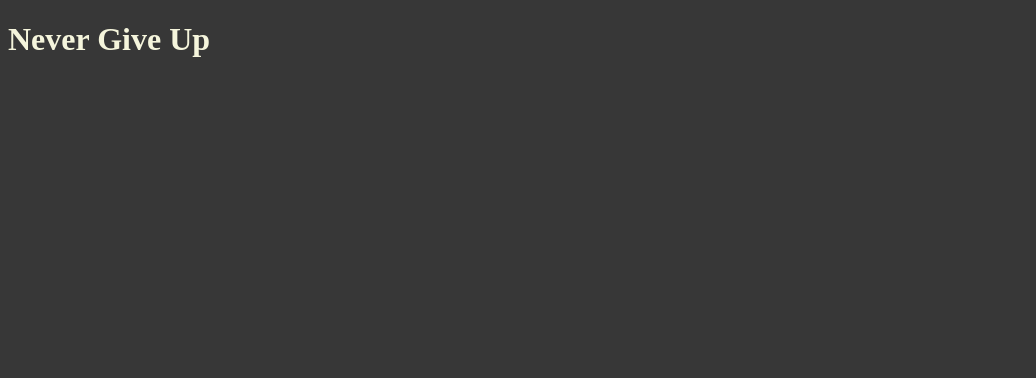
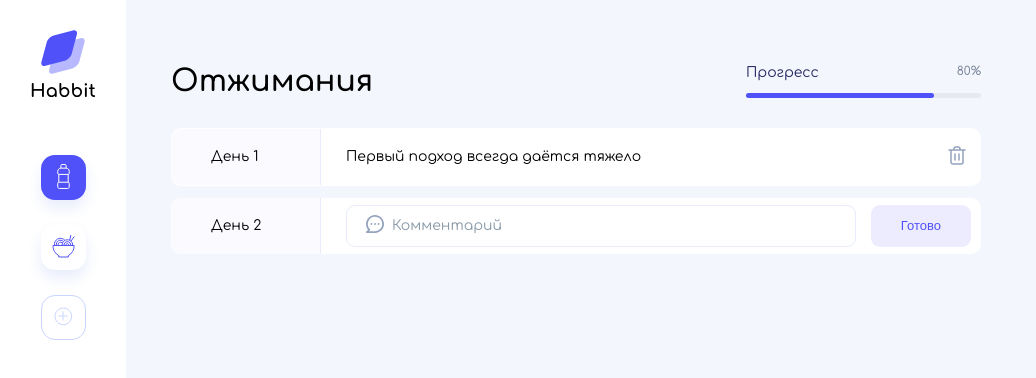
Before and after one commit to markmxmv/HabitsTracker, a plain HTML site: page index.html in a window 1280 px wide. Shown: the whole page, without its empty margins (0-1036 px from the left). Drawn offline with Linux system fonts and the light colour scheme.

Commit message:
Started creating Habits Tracker
Wrote HTML structure, added styles and started work with data

```diff
--- a/app.js
+++ /dev/null
@@ -1,32 +0,0 @@
-function balance (operations) {
-  let startBalance = 100;
-  let res = 0;
-  let incomeArr = [];
-  let outcomeArr = [];
-  let avrIncome = 0;
-  let avrOutcome = 0;
-  for(let i=0; i<operations.length; i++) {
-    res = res + operations[i]
-    if (res<0) {return false}
-  }
-  for (let i = 0; i<operations.length; i++) {
-    if (operations[i]>0) {
-      incomeArr.push(operations[i])
-    } else if (operations[i]<0) {
-      outcomeArr.push(operations[i])
-    }
-  }
-  for (let i = 0; i<incomeArr.length; i++) {
-    avrIncome = avrIncome + incomeArr[i]
-  }
-  avrIncome = avrIncome/incomeArr.length
-  for (let i = 0; i<outcomeArr.length; i++) {
-    avrOutcome = avrOutcome + outcomeArr[i]
-  }
-  avrOutcome = avrOutcome/outcomeArr.length
-  return `Balance: ${res+startBalance}
-Average Income: ${avrIncome}
-Average Outcome: ${avrOutcome}`
-}
-
-console.log(balance([1000, -700, 300, -500, 10000]))
--- a/index.html
+++ b/index.html
@@ -1,13 +1,69 @@
 <!DOCTYPE html>
 <html lang="en">
-<head>
-    <meta charset="UTF-8">
-    <meta http-equiv="X-UA-Compatible" content="IE=edge">
-    <meta name="viewport" content="width=device-width, initial-scale=1.0">
-    <title>Document</title>
-    <script src="app.js"></script>
-</head>
-<body style="background-color: #373737;">
-   <h1 style="color: beige">Never Give Up</h1>
-</body>
+  <head>
+    <meta charset="UTF-8" />
+    <meta http-equiv="X-UA-Compatible" content="IE=edge" />
+    <meta name="viewport" content="width=device-width, initial-scale=1.0" />
+    <title>Habits Tracker</title>
+    <link rel="preconnect" href="https://fonts.googleapis.com">
+    <link rel="preconnect" href="https://fonts.gstatic.com" crossorigin>
+    <link href="https://fonts.googleapis.com/css2?family=Comfortaa:wght@400;600&display=swap" rel="stylesheet">
+    <link rel="stylesheet" href="/styles/main.css" />
+  </head>
+  <body>
+    <div class="app">
+      <div class="panel">
+        <img class="logo" src="/images/logo.svg" alt="logo of Habits Tracker">
+        <nav class="menu">
+          <div class="menu__list">
+            <button class="menu__item menu__item_active">
+              <img src="images/water.svg" alt="water">
+            </button>
+            <button class="menu__item">
+              <img src="images/food.svg" alt="food">
+            </button>
+          </div>
+          <button class="menu__add">
+            <img class="addButton" src="images/add.svg" alt="add buton">
+          </button>
+        </nav>
+      </div>
+      <div class="content">
+        <header>
+          <h1>Отжимания</h1>
+          <div class="progress">
+            <div class="progress__text">
+              <div class="progress__name">Прогресс</div>
+              <div class="progress__percent">80%</div>
+            </div>
+            <div class="progress__bar">
+              <div class="progress__cover_bar"></div>
+
+            </div>
+          </div>
+        </header>
+        <main>
+          <div>
+            <div class="habit">
+              <div class="habit__day">День 1</div>
+              <div class="habit__comment">Первый подход всегда даётся тяжело</div>
+              <button class="habit__delete">
+                <img src="images/delete.svg" alt="Delete">
+              </button>
+            </div>
+          </div>
+          <div class="habit">
+            <div class="habit__day">День 2</div>
+            <form class="habit__form">
+              <input class="input_icon" type="text" placeholder="Комментарий">
+              <img class="input__icon" src="images/comment.svg" alt="comment icon">
+              <button class="done">Готово</button>
+            </form>
+
+          </div>
+        </main>
+      </div>
+    </div>
+    <script src="./scripts/app.js"></script>
+  </body>
 </html>
--- /dev/null
+++ b/scripts/app.js
@@ -0,0 +1,22 @@
+'use strict';
+
+let habits = [];
+const HABIT_KEY = 'HABIT_KEY'
+
+/* utils */
+
+function loadData() {
+    const habitsString = localStorage.getItem(HABIT_KEY);
+    const habitArray = JSON.parse(habitsString);
+    if (Array.isArray(habitArray)) {
+        habits = habitArray;
+    }
+}
+
+function saveData() {
+    localStorage.setItem(HABIT_KEY, JSON.stringify(habits))
+}
+
+(() => {
+    loadData();
+})()
--- /dev/null
+++ b/styles/main.css
@@ -0,0 +1,228 @@
+* {
+	box-sizing: border-box;
+}
+
+body {
+	font-family:'Comfortaa', cursive;
+	margin: 0;
+	background-color: #F3F6FD;
+	font-weight: 400px;
+}
+
+.app {
+	display: flex;
+}
+
+.logo {
+	margin-bottom: 50px;
+}
+
+.panel {
+	background: white;
+	padding: 30px;
+	min-height: 100vh;
+}
+
+.menu {
+	display: flex;
+	flex-direction: column;
+	gap: 25px;
+	align-items: center;
+}
+
+.menu__list {
+	display: flex;
+	flex-direction: column;
+	gap: 25px;
+	align-items: center;
+
+}
+
+.menu__item {
+	border-radius: 14px;
+	background: #FFF;
+	box-shadow: 0px 8px 14px 0px rgba(62, 107, 224, 0.12);
+	border: none;
+	height: 45px;
+	width: 45px;
+	cursor: pointer;
+}
+
+.menu__item:hover {
+	background: #6A6AFB;
+}
+
+.menu__item:hover img {
+	filter: brightness(0) invert(1);
+}
+
+.menu__item_active {
+	background: #5051F9;
+}
+
+.menu__item_active img {
+	filter: brightness(0) invert(1);
+}
+
+.menu__add {
+	background: none;
+	border-radius: 14px;
+	border: 1px solid #CAD5FF;
+	height: 45px;
+	width: 45px;
+	cursor: pointer;
+	align-items: center;
+}
+
+.menu__add:hover {
+	background: #EFF2FF;
+}
+
+.content {
+	min-width: 900px;
+	padding: 45px;
+}
+
+header {
+	display: flex;
+	justify-content: space-between;
+	align-items: center;
+}
+
+h1 {
+	color: #000;
+	font-size: 30px;
+	line-height: 33px;
+
+}
+
+.progress {
+	display: flex;
+	flex-direction: column;
+	gap: 12px;
+	min-width: 235px;
+}
+
+.progress__text {
+	display: flex;
+	justify-content: space-between;
+}
+
+.progress__name {
+	color: #232360;
+	font-size: 14px;
+	line-height: 16px;
+}
+
+.progress__percent {
+	color: #768396;
+	font-size: 12px;
+	line-height: 13px;
+}
+
+.progress__bar {
+	width: 100%;
+	background: #E6E9ED;
+	border-radius: 4px;
+	height: 5px;
+	position: relative;
+}
+
+.progress__cover_bar {
+	position: absolute;
+	width: 80%;
+	height: 5px;
+	border-radius: 4px;
+	background: #5051F9;
+}
+
+main {
+	margin-top: 10px;
+}
+
+.habit {
+	background-color: #FFFF;
+	border-radius: 10px;
+	display: flex;
+	align-items: center;
+	margin-bottom: 12px;
+
+}
+
+.habit__day {
+	background: #FBFAFF;
+	border-radius: 10px 0 0 10px;
+	border-right: 1px solid #E7EBFB;
+	font-size: 14px;
+	line-height: 16px;
+	padding: 20px 40px;
+	min-width: 150px;
+}
+
+.habit__comment {
+	font-size: 14px;
+	line-height: 18px;
+	padding: 20px 25px;
+}
+
+.habit__delete {
+	margin-left: auto;
+	margin-right: 10px;
+	background: none;
+	border: none;
+	border-radius: 5px;
+	cursor: pointer;
+	padding: 2px;
+}
+
+.habit__delete:hover {
+	background: #EFF2FF;
+}
+
+input {
+	border-radius: 9px;
+	border: 1px solid #E7EBFB;
+	background: #FFF;
+	padding: 12px 20px;
+	font-family:'Comfortaa', cursive;
+	flex: 1;
+	font-weight: 400;
+	font-size: 14px;
+	line-height: 16px;
+}
+
+input::placeholder {
+	color: #8899A8;
+}
+
+.habit__form {
+	display: flex;
+	gap: 15px;
+	width: 100%;
+	padding: 0px 10px 0 25px;
+	position: relative;
+}
+
+.input_icon {
+	padding-left: 45px;
+}
+.input__icon {
+	position: absolute;
+	top: 10px;
+	left: 45px;
+}
+
+.done {
+	border-radius: 9px;
+	background: #EDECFE;
+	border: none;
+	font-size: 13px;
+	line-height: 14px;
+	color: #5051F9;
+	padding: 14px 30px;
+	cursor: pointer;
+}
+
+.done:hover {
+	background: #DCDAFF;
+}
```
Also changed, not shown: data/demo.json (added, +19 -0 lines), images/add.svg (added), images/comment.svg (added), images/delete.svg (added), images/food.svg (added), images/logo.svg (added), images/water.svg (added), 1 other file.
